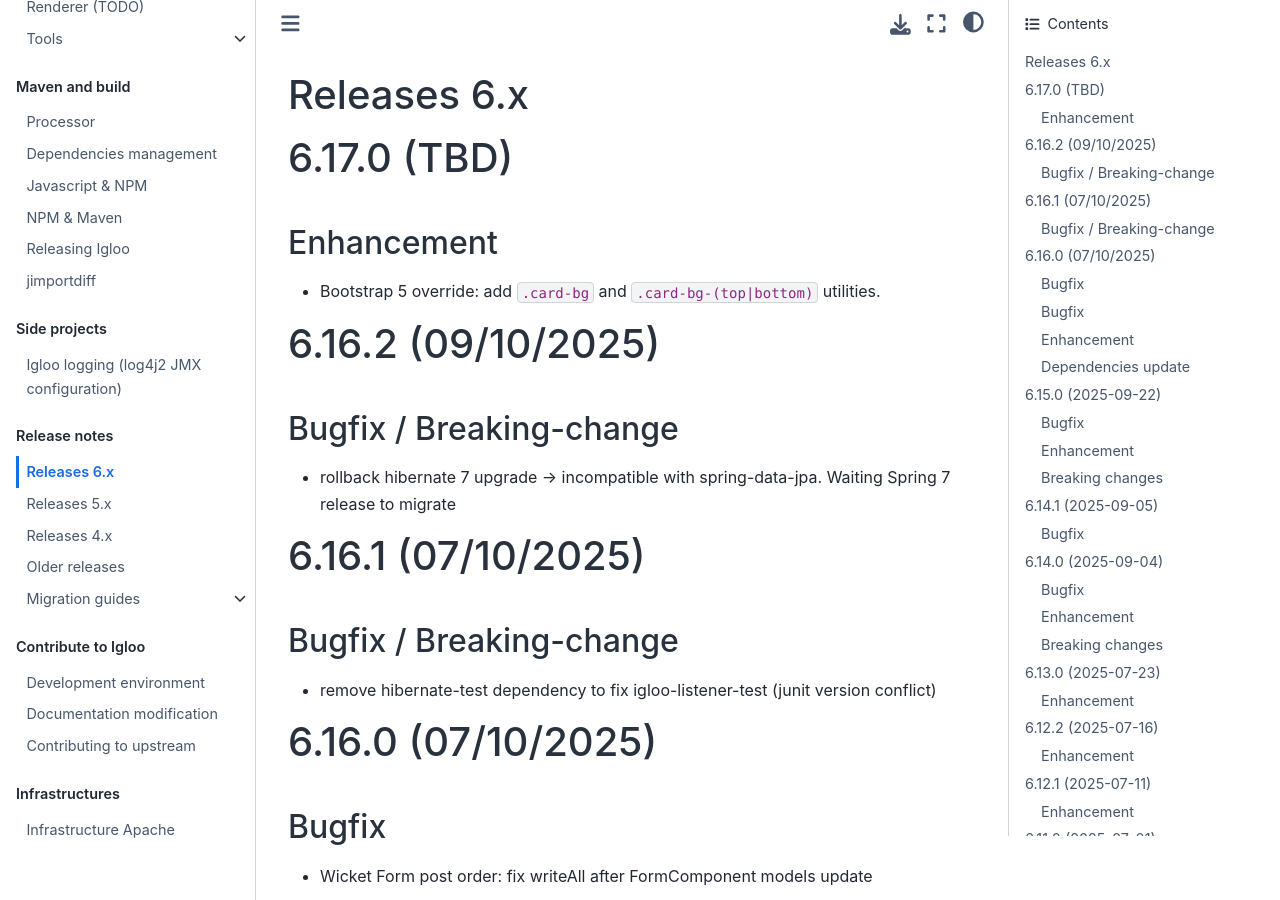
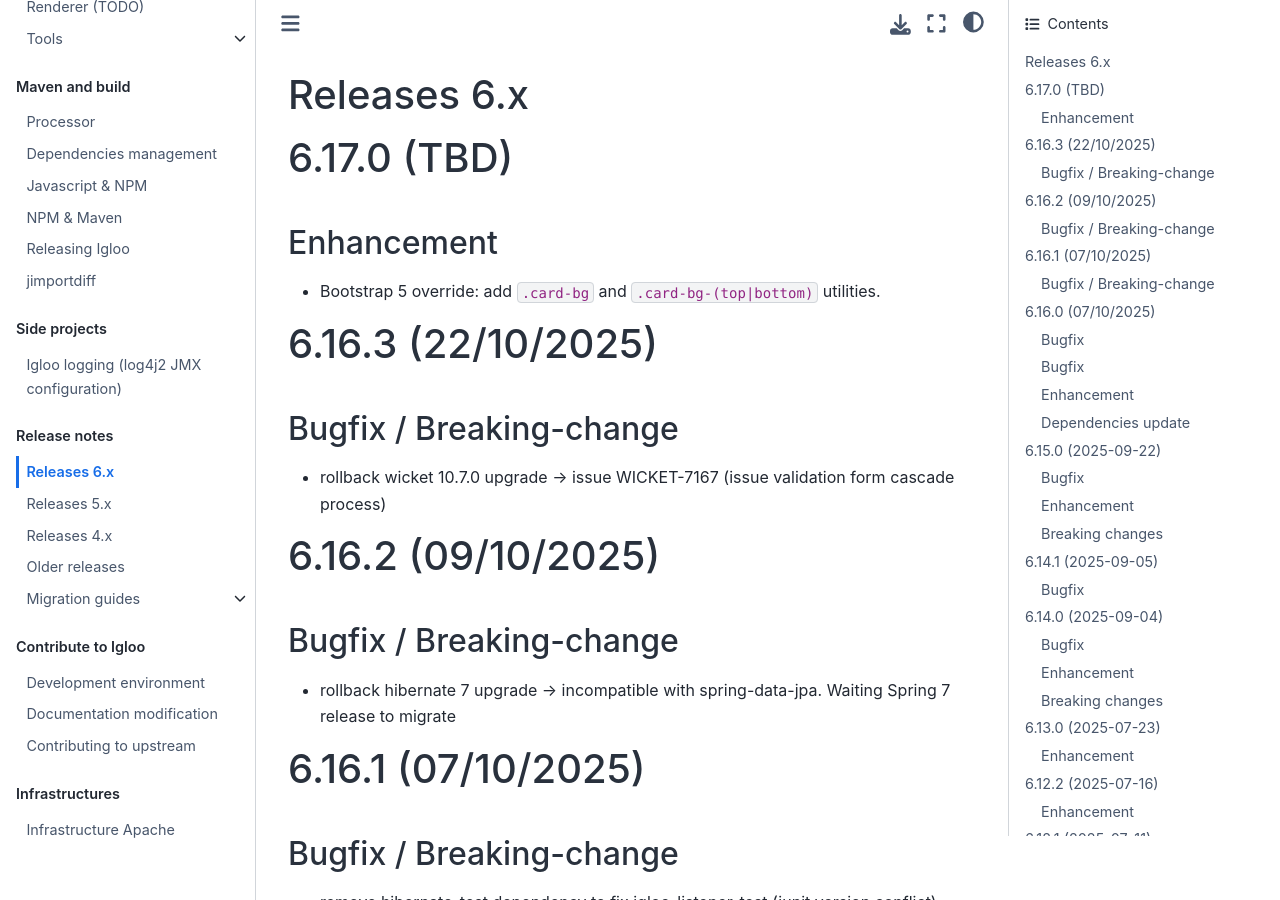
Before and after one commit to igloo-project/igloo-doc, a Sphinx documentation site: the page built from source/release-notes/releases-6.x.md, in a window 1280 px wide and 900 px high. Built offline with Sphinx 7.4.7 and the Sphinx Book theme 1.1.4, drawn with Linux system fonts in a browser that asks for light colours.

Commit message:
igloo 6.16.3

```diff
--- a/source/release-notes/releases-6.x.md
+++ b/source/release-notes/releases-6.x.md
@@ -5,6 +5,12 @@
 ## Enhancement
 
 * Bootstrap 5 override: add `.card-bg` and `.card-bg-(top|bottom)` utilities.
+
+# 6.16.3 (22/10/2025)
+
+## Bugfix / Breaking-change
+
+* rollback wicket 10.7.0 upgrade -> issue WICKET-7167 (issue validation form cascade process)
 
 # 6.16.2 (09/10/2025)
 
```
